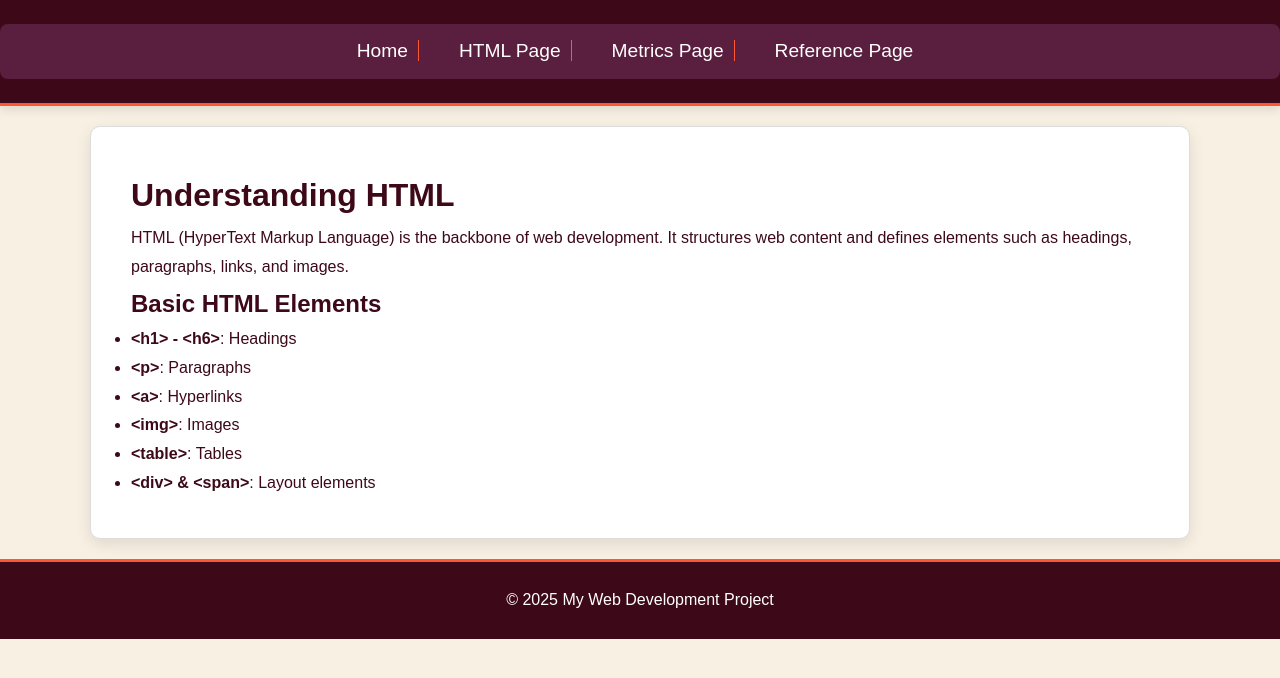
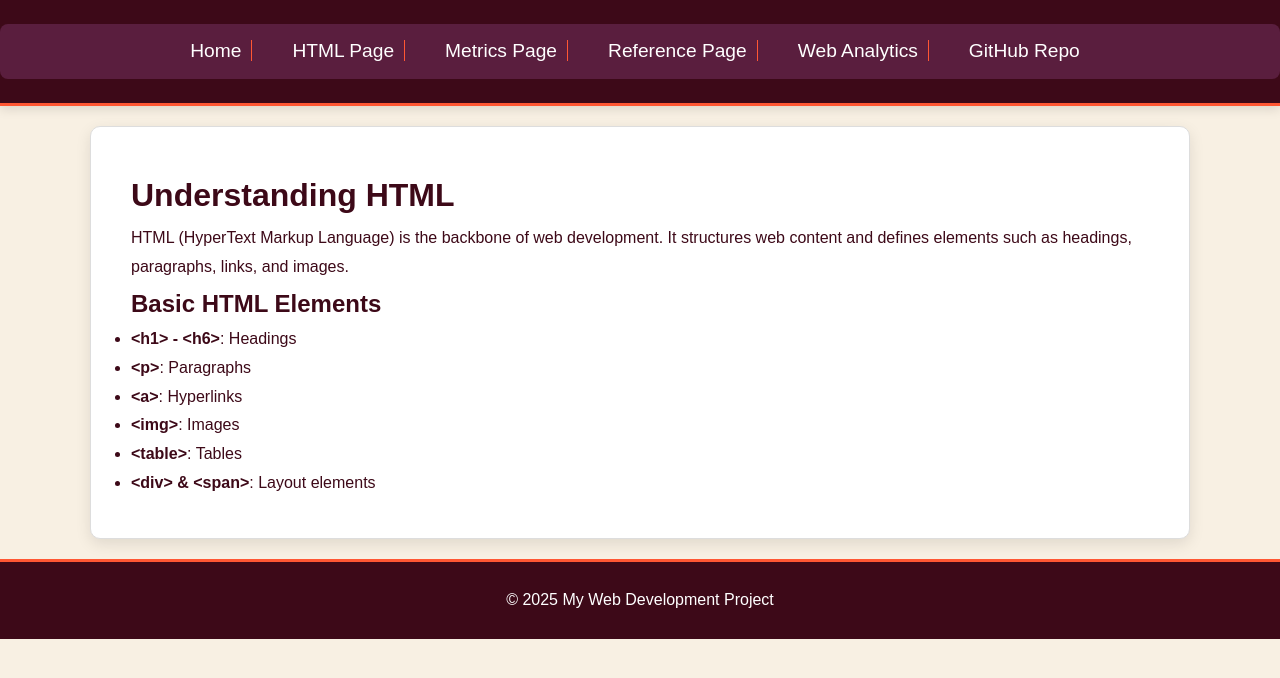
Before and after one commit to alaosun/Web-Development-Project, a plain HTML site: page html.html in a window 1280 px wide. Drawn offline with Linux system fonts and the light colour scheme; files that its build step writes are made by us from their sources.

Commit message:
Update html.html

```diff
--- a/html.html
+++ b/html.html
@@ -4,7 +4,7 @@
 <head>
     <meta charset="UTF-8">
     <title>HTML Page - Web Development Project</title>
-    <link rel="stylesheet" href="styles.css">
+    <link rel="stylesheet" href="css/styles.css">
     <meta name="viewport" content="width=device-width, initial-scale=1.0">
 </head>
 
@@ -16,6 +16,8 @@
                 <li><a href="html.html">HTML Page</a></li>
                 <li><a href="metrics.html">Metrics Page</a></li>
                 <li><a href="references.html">Reference Page</a></li>
+                <li><a href="web-analytics.html">Web Analytics</a></li>
+                <li><a href="https://alaosun.github.io/web-development-project/" target="_blank" rel="noopener noreferrer">GitHub Repo</a></li>
             </ul>
         </nav>
     </header>
```
